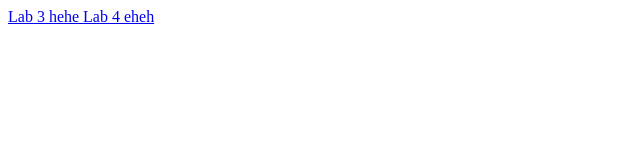
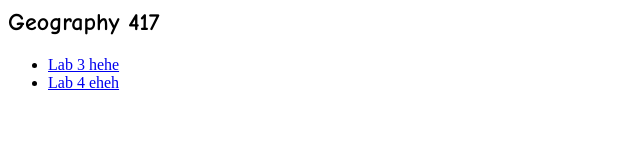
Before and after one commit to mctrann-geography/mctrann-geography.github.io, a plain HTML site: page index.html in a window 1280 px wide. Shown: the whole page, without its empty margins (0-640 px from the left). Drawn offline with Linux system fonts and the light colour scheme.

Commit message:
list and font

```diff
--- a/index.html
+++ b/index.html
@@ -2,7 +2,12 @@
   <head>
   </head>
   <body>
-    <a href= "https://mctrann-geography.github.io/Lab3"> Lab 3 hehe </a>
-    <a href= "https://mctrann-geography.github.io/Lab4/"> Lab 4 eheh</a>
+    <h2><font face = "Comic sans MS">Geography 417  </font> </h2>
+    <ul>
+      <li> <a href= "https://mctrann-geography.github.io/Lab3"> Lab 3 hehe </a></li>
+      <li>  <a href= "https://mctrann-geography.github.io/Lab4/"> Lab 4 eheh</a> </li>
+    </ul>
+
+
     <body>
 </html>
```
